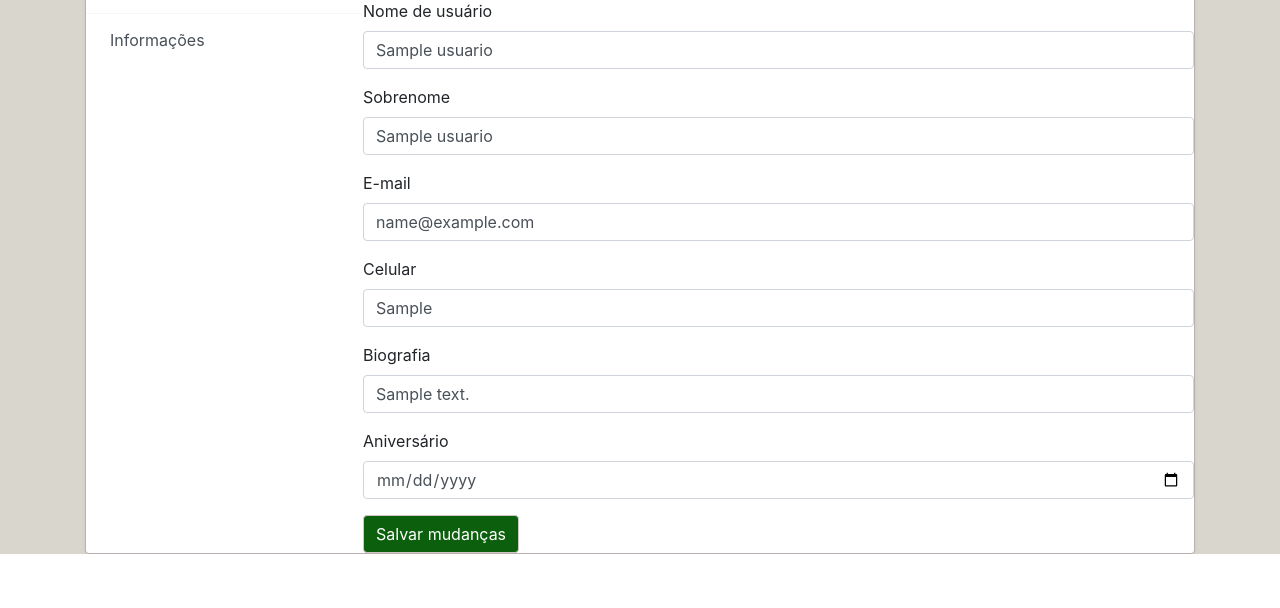
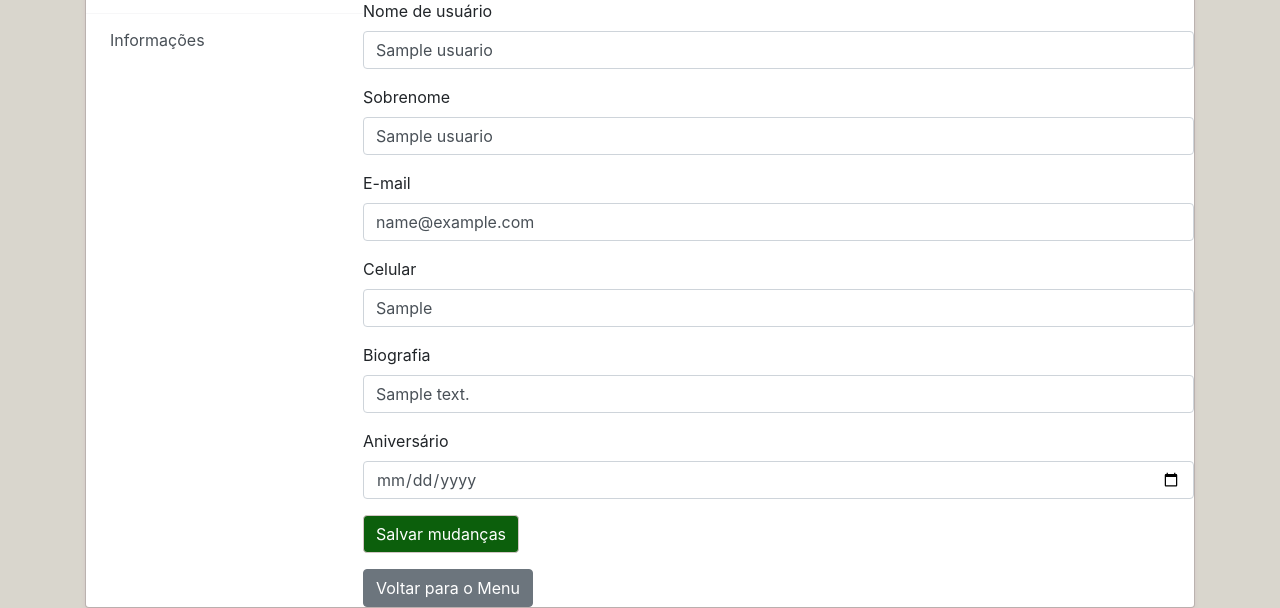
Before and after one commit to DomesProjeto/php_oficial, a PHP site: page /perfil.php in a window 1280 px wide. Shown: the part 307-915 px from the top of the page. Before the commit the page ends 861 px from the top, so only its background shows below. Run offline with PHP 8.4, Linux system fonts and the light colour scheme; the visitor is signed in with stand-in values (Sample User, id 1); tables that the repository leaves empty or names only in its code hold one stand-in row (values such as "Sample post"); a stand-in replaces the project's code that opens the database connection; some libraries are stand-ins or nearby versions.

Commit message:
Update perfil.php

```diff
--- a/perfil.php
+++ b/perfil.php
@@ -168,6 +168,7 @@ if (isset($_POST['alterar_senha'])) {
                                 </div>
                                 <button type="submit" class="btn btn-primary" name="atualizar_perfil">Salvar mudanças</button>
                             </form>
+                            <a href="menu.php" class="btn btn-secondary mt-3">Voltar para o Menu</a>
                         </div>
 
                         <div class="tab-pane fade" id="account-alterar-senha">
@@ -188,6 +189,7 @@ if (isset($_POST['alterar_senha'])) {
                                     </div>
                                     <button type="submit" class="btn btn-primary" name="alterar_senha">Alterar Senha</button>
                                 </form>
+                                <a href="menu.php" class="btn btn-secondary mt-3">Voltar para o Menu</a>
                             </div>
                         </div>
 
@@ -204,6 +206,7 @@ if (isset($_POST['alterar_senha'])) {
                                     </div>
                                     <button type="submit" class="btn btn-primary">Salvar mudanças</button>
                                 </form>
+                                <a href="menu.php" class="btn btn-secondary mt-3">Voltar para o Menu</a>
                             </div>
                         </div>
                     </div>
```
